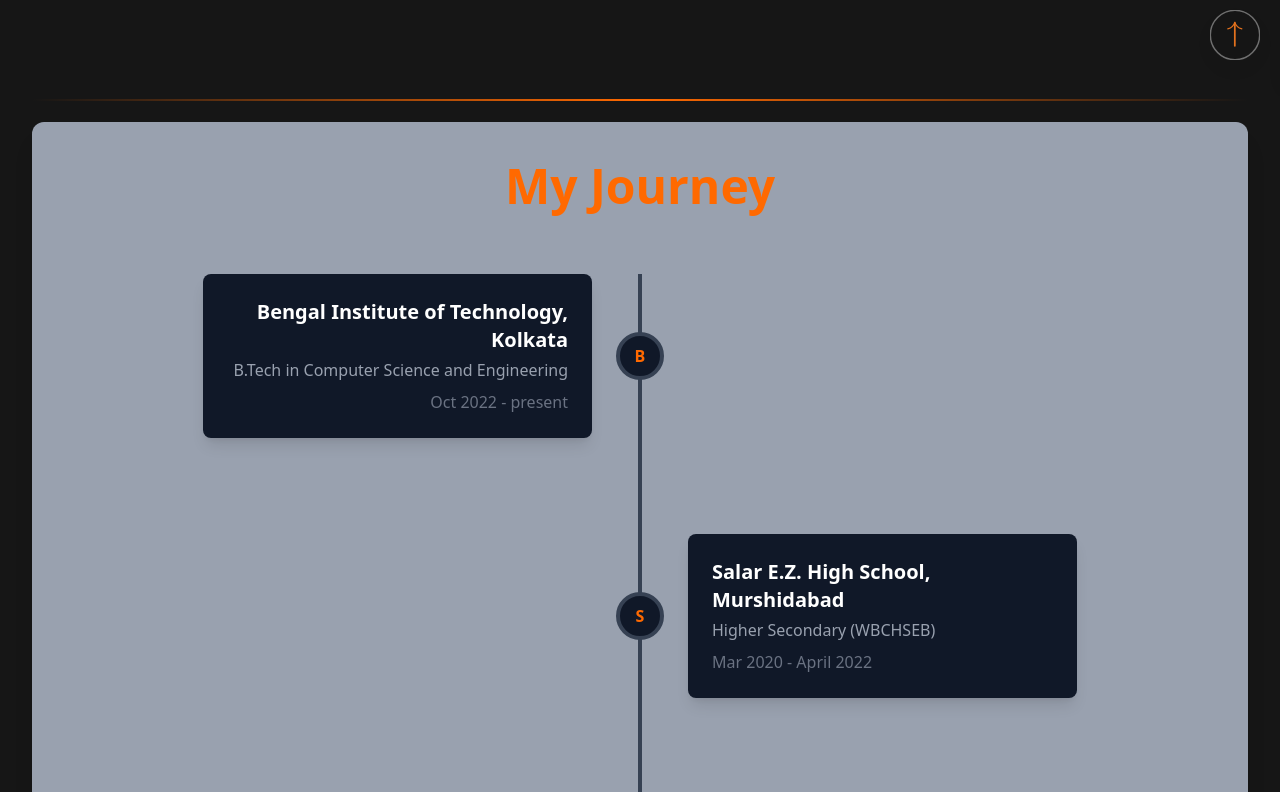
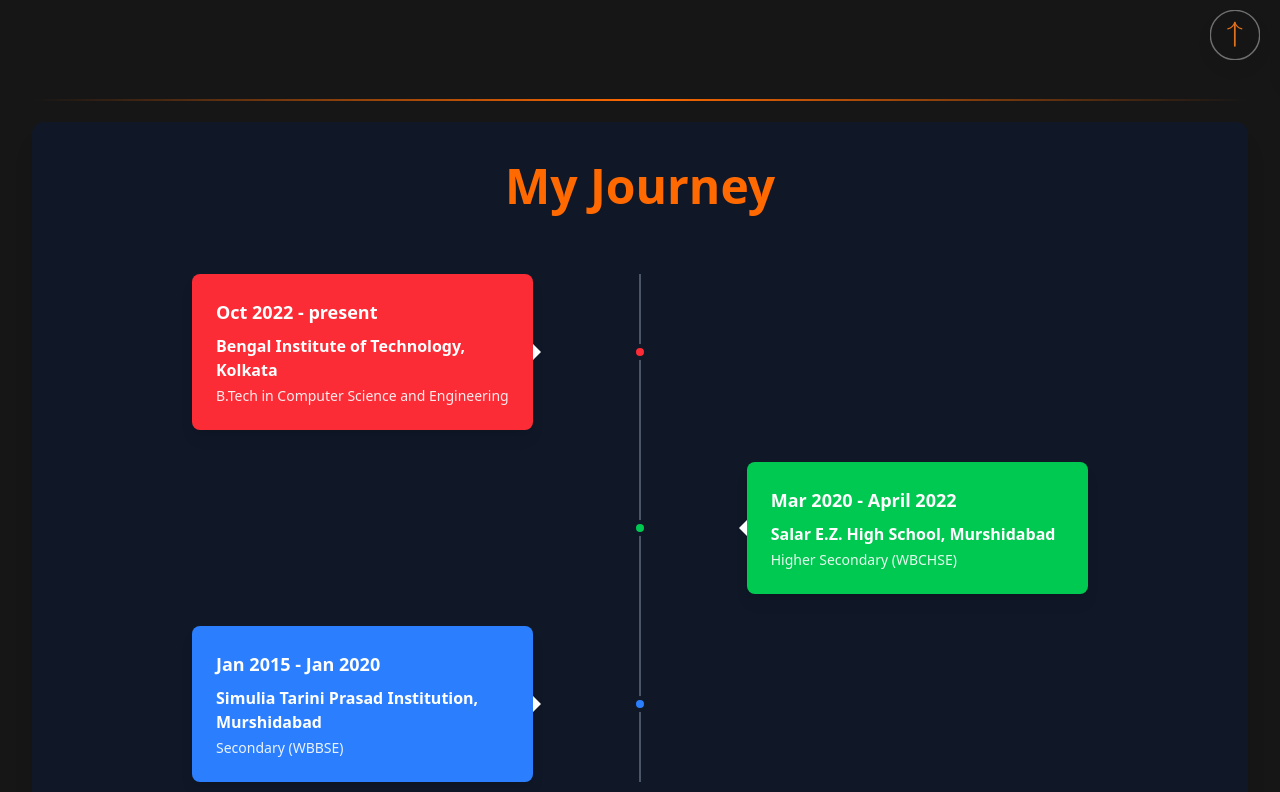
Before and after one commit to imSubhro/new_portfolio, a React (Vite) app: page /Intro in a window 1280 px wide. Shown: the part 720-1512 px from the top of the page. Built offline with nearby package versions, Linux system fonts and the light colour scheme.

Commit message:
improve journey

```diff
--- a/src/components/Intro/intro.jsx
+++ b/src/components/Intro/intro.jsx
@@ -16,7 +16,7 @@
         },
         {
             title: "Salar E.Z. High School, Murshidabad",
-            company: "Higher Secondary (WBCHSEB)",
+            company: "Higher Secondary (WBCHSE)",
             period: "Mar 2020 - April 2022",
             position: "right",
             logo: "S"
@@ -75,67 +75,49 @@
                         <div className="h-[2px] bg-gradient-to-r from-transparent via-orange-500 to-transparent  w-full" />
                     </div>
                 </div>
-                <div className="bg-gray-400 rounded-xl p-6 sm:p-10 shadow-xl">
+                <div className="bg-gray-900 rounded-xl p-6 sm:p-10 shadow-xl">
                     <h2 className="text-3xl sm:text-4xl lg-tablet:text-5xl font-bold text-orange-500 text-center mb-12 lg-tablet:mb-16">
                         My Journey
                     </h2>
 
                     {/* Timeline */}
                     <div className="relative max-w-4xl mx-auto">
-                        {/* Center Line */}
-                        <div className="absolute h-full w-1 bg-gray-700 left-6 lg-tablet:left-1/2 lg-tablet:transform lg-tablet:-translate-x-1/2"></div>
+                        {/* Vertical Timeline Line */}
+                        <div className="absolute left-1/2 transform -translate-x-1/2 top-0 bottom-0 w-0.5 bg-gray-600"></div>
 
                         {/* Timeline Items */}
-                        {journeyData.map((item, index) => (
-                            <div key={index} className="relative mb-12 sm:mb-16 lg-tablet:mb-24">
-                                {/* Mobile & Tablet View */}
-                                <div className="lg-tablet:hidden flex">
-                                    {/* Circle Marker (Left) */}
-                                    <div className="absolute left-1 z-10">
-                                        <div className="bg-gray-900 w-10 h-10 rounded-full flex items-center justify-center border-4 border-gray-700">
-                                            <span className="text-orange-500 font-bold">{item.logo}</span>
-                                        </div>
+                        {journeyData.map((item, index) => {
+                            const colors = [
+                                { bg: 'bg-red-500', text: 'text-white' },
+                                { bg: 'bg-green-500', text: 'text-white' },
+                                { bg: 'bg-blue-500', text: 'text-white' }
+                            ];
+                            const color = colors[index % colors.length];
+
+                            return (
+                                <div key={index} className="relative mb-8 flex items-center">
+                                    {/* Timeline Circle */}
+                                    <div className="absolute left-1/2 transform -translate-x-1/2 z-10">
+                                        <div className={`${color.bg} w-4 h-4 rounded-full border-4 border-gray-900`}></div>
                                     </div>
 
-                                    {/* Content Box (Right) */}
-                                    <div className="ml-16 w-full">
-                                        <div className="bg-gray-900 p-4 sm:p-6 rounded-lg shadow-lg">
-                                            <h3 className="text-lg sm:text-xl font-bold text-white">{item.title}</h3>
-                                            <p className="text-gray-400 font-medium mt-1 text-sm sm:text-base">{item.company}</p>
-                                            <p className="text-gray-500 font-medium mt-2 text-sm sm:text-base">{item.period}</p>
+                                    {/* Content Card */}
+                                    <div className={`${item.position === 'left' ? 'mr-auto pr-8' : 'ml-auto pl-8'} w-5/12`}>
+                                        <div className={`${color.bg} ${color.text} p-6 rounded-lg shadow-lg relative`}>
+                                            {/* Arrow pointing to timeline */}
+                                            <div className={`absolute top-1/2 transform -translate-y-1/2 w-0 h-0 ${item.position === 'left'
+                                                ? 'right-0 translate-x-full border-l-8 border-l-current border-t-8 border-t-transparent border-b-8 border-b-transparent'
+                                                : 'left-0 -translate-x-full border-r-8 border-r-current border-t-8 border-t-transparent border-b-8 border-b-transparent'
+                                                }`}></div>
+
+                                            <h3 className="text-lg font-bold mb-2">{item.period}</h3>
+                                            <h4 className="text-base font-semibold mb-1">{item.title}</h4>
+                                            <p className="text-sm opacity-90">{item.company}</p>
                                         </div>
                                     </div>
                                 </div>
-
-                                {/* Desktop View */}
-                                <div className="hidden lg-tablet:grid lg-tablet:grid-cols-2 gap-8 items-center">
-                                    {/* Left Side */}
-                                    <div className={`${item.position === 'left' ? 'block' : 'invisible'}`}>
-                                        <div className={`bg-gray-900 p-6 rounded-lg shadow-lg ${item.position === 'left' ? 'text-right ml-auto mr-8' : ''}`} style={{ maxWidth: "90%" }}>
-                                            <h3 className="text-xl font-bold text-white">{item.title}</h3>
-                                            <p className="text-gray-400 font-medium mt-1">{item.company}</p>
-                                            <p className="text-gray-500 font-medium mt-2">{item.period}</p>
-                                        </div>
-                                    </div>
-
-                                    {/* Circle Marker (Center) */}
-                                    <div className="absolute left-1/2 transform -translate-x-1/2 z-10">
-                                        <div className="bg-gray-900 w-12 h-12 rounded-full flex items-center justify-center border-4 border-gray-700">
-                                            <span className="text-orange-500 font-bold">{item.logo}</span>
-                                        </div>
-                                    </div>
-
-                                    {/* Right Side */}
-                                    <div className={`${item.position === 'right' ? 'block' : 'invisible'}`}>
-                                        <div className={`bg-gray-900 p-6 rounded-lg shadow-lg ${item.position === 'right' ? 'ml-8' : ''}`} style={{ maxWidth: "90%" }}>
-                                            <h3 className="text-xl font-bold text-white">{item.title}</h3>
-                                            <p className="text-gray-400 font-medium mt-1">{item.company}</p>
-                                            <p className="text-gray-500 font-medium mt-2">{item.period}</p>
-                                        </div>
-                                    </div>
-                                </div>
-                            </div>
-                        ))}
+                            );
+                        })}
                     </div>
                 </div>
             </section>
```
